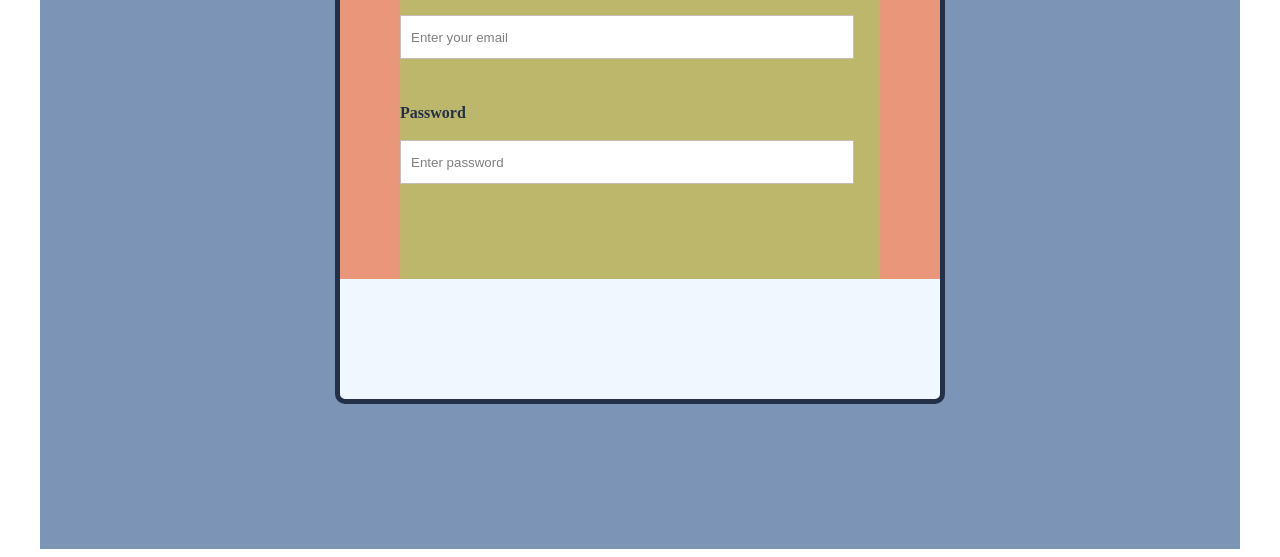
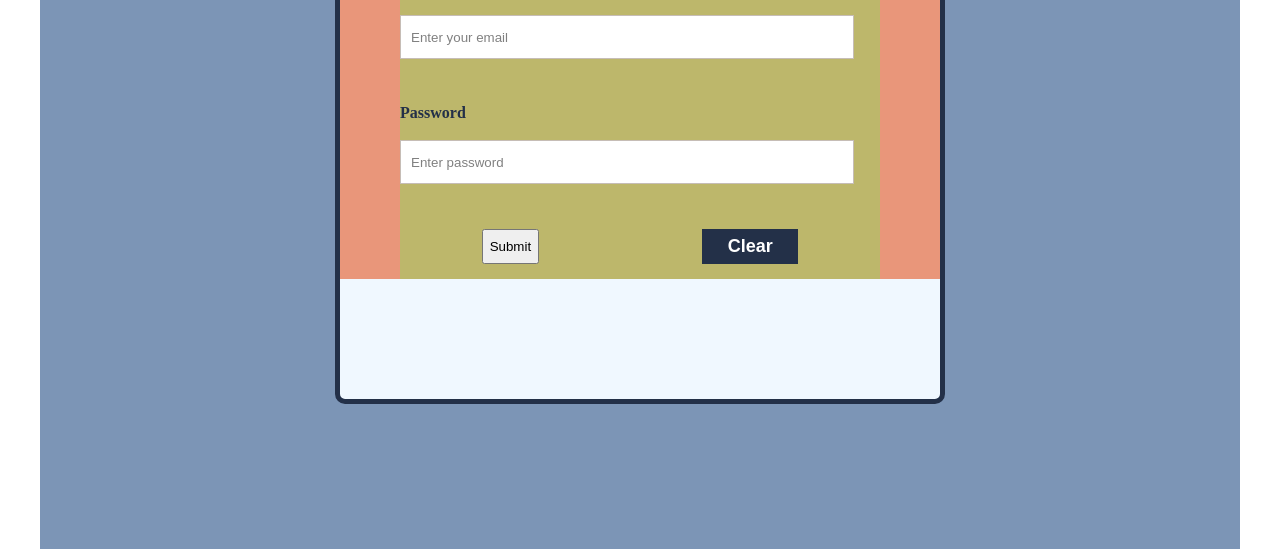
Before and after one commit to Valentina-2608/English_school_managing_system, a website: page log_in.html in a window 1280 px wide. Shown: the part 259-816 px from the top of the page. Drawn offline with Linux system fonts and the light colour scheme.

Commit message:
Add block buttons2

```diff
--- a/log_in.html
+++ b/log_in.html
@@ -24,6 +24,11 @@
                 		    <input type="password" placeholder="Enter password" name="password" id="user_password" required autocomplete="on"><br>
            			    </div>
 
+                        <div class="buttons2">
+                		    <button id="btn_log_in">Submit</button>
+                		    <button id="btn_clear">Clear</button>
+            		    </div>
+
                     </form>
 
 
```
Lines whose indentation alone changed are shown as unchanged.
